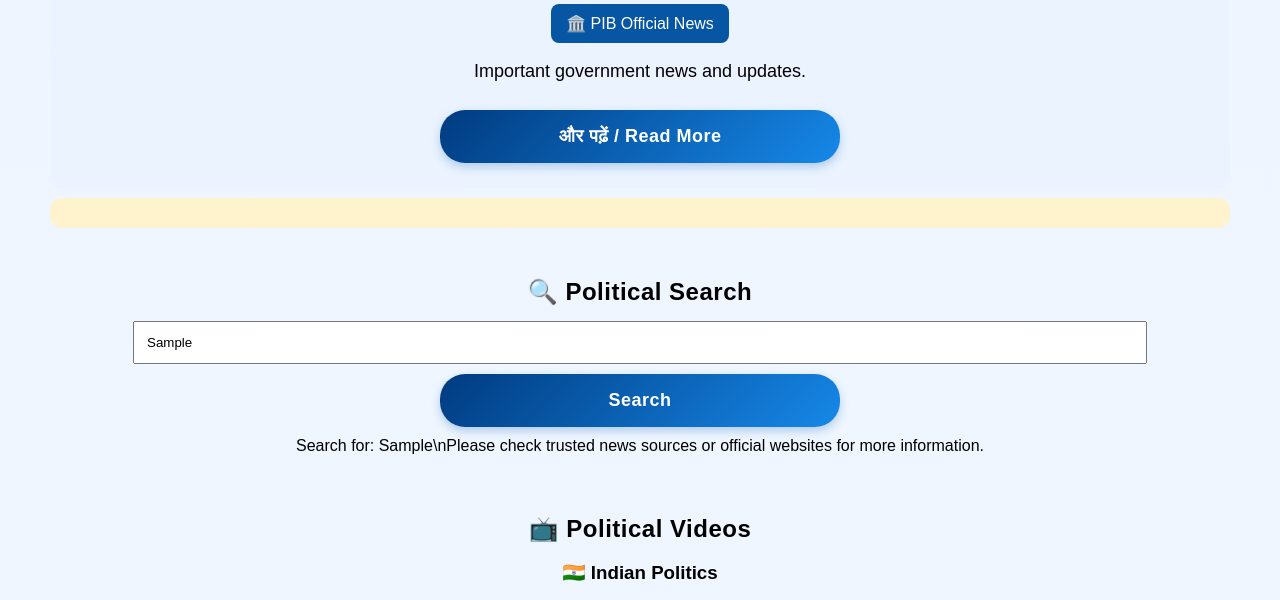
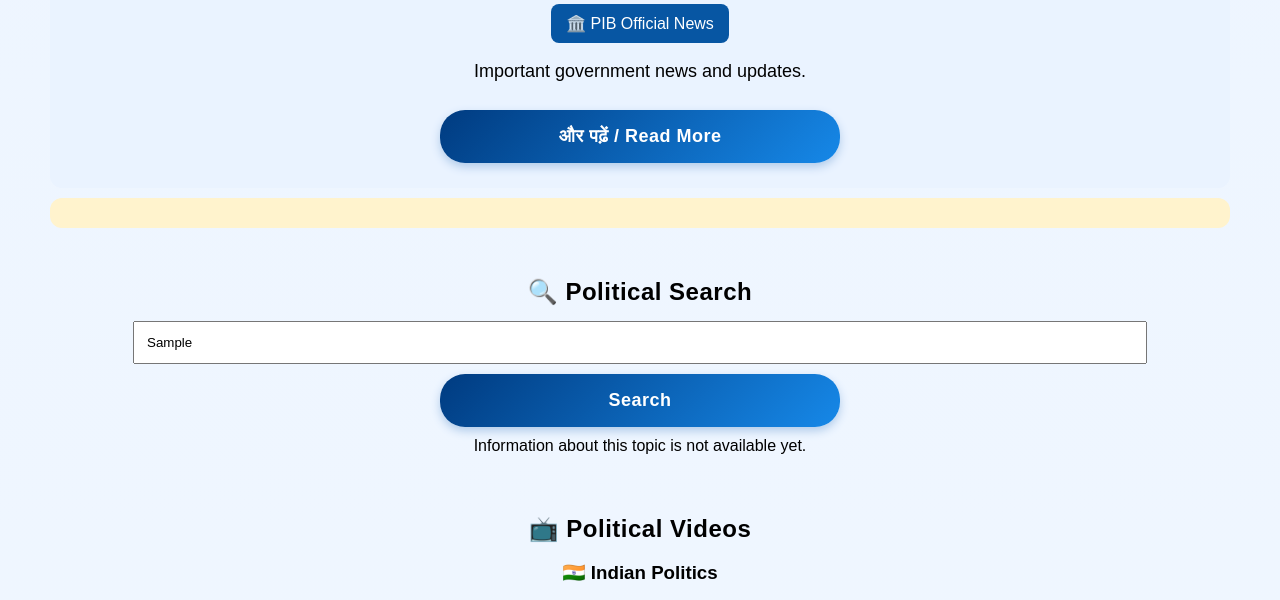
Before and after one commit to Politics360World/Politics-360, a plain HTML site: page index.html in a window 1280 px wide. Both pictures are taken after typing "Sample" into the empty fields and a click on the button "Search". Shown: the part 1983-2583 px from the top of the page. Drawn offline with Linux system fonts and the light colour scheme.

Commit message:
Fix Political Search function

```diff
--- a/index.html
+++ b/index.html
@@ -353,17 +353,49 @@ if (newsHeading) {
 function searchPolitics() {
   const input = document.getElementById('searchInput');
   const result = document.getElementById('searchResult');
-  const query = input ? input.value.trim() : '';
+  const query = input.value.trim().toLowerCase();
   const hindi = currentLanguage === 'hi';
-  if (!result) return;
+
   if (!query) {
-    result.innerText = hindi ? 'कृपया खोजने के लिए कुछ लिखें।' : 'Please enter something to search.';
+    result.innerText = hindi
+      ? 'कृपया कुछ खोजें।'
+      : 'Please enter something to search.';
     return;
   }
-  result.innerText = (hindi ? 'खोजें: ' : 'Search for: ') + query +
-    (hindi ? '\\nअधिक जानकारी के लिए विश्वसनीय समाचार या आधिकारिक वेबसाइट देखें।' :
-    '\\nPlease check trusted news sources or official websites for more information.');
-}
+
+  const data = {
+    india: {
+      en: 'India is a democratic country. Its government has three main organs: Legislature, Executive and Judiciary.',
+      hi: 'भारत एक लोकतांत्रिक देश है। इसकी सरकार के तीन मुख्य अंग हैं: विधायिका, कार्यपालिका और न्यायपालिका।'
+    },
+    constitution: {
+      en: 'The Constitution of India came into effect on 26 January 1950.',
+      hi: 'भारत का संविधान 26 जनवरी 1950 को लागू हुआ था।'
+    },
+    parliament: {
+      en: 'The Indian Parliament consists of the President, Lok Sabha and Rajya Sabha.',
+      hi: 'भारतीय संसद में राष्ट्रपति, लोकसभा और राज्यसभा शामिल हैं।'
+    },
+    democracy: {
+      en: 'Democracy is a system in which people choose their representatives through elections.',
+      hi: 'लोकतंत्र एक ऐसी व्यवस्था है जिसमें लोग चुनाव के माध्यम से अपने प्रतिनिधि चुनते हैं।'
+    },
+    election: {
+      en: 'Elections allow citizens to choose their representatives.',
+      hi: 'चुनाव नागरिकों को अपने प्रतिनिधि चुनने का अवसर देते हैं।'
+    }
+  };
+
+  let answer = data[query];
+
+  if (answer) {
+    result.innerText = answer[hindi ? 'hi' : 'en'];
+  } else {
+    result.innerText = hindi
+      ? 'इस विषय की जानकारी अभी उपलब्ध नहीं है।'
+      : 'Information about this topic is not available yet.';
+  }
+  }
 
   function openQuiz() {
     score = 0;
```
